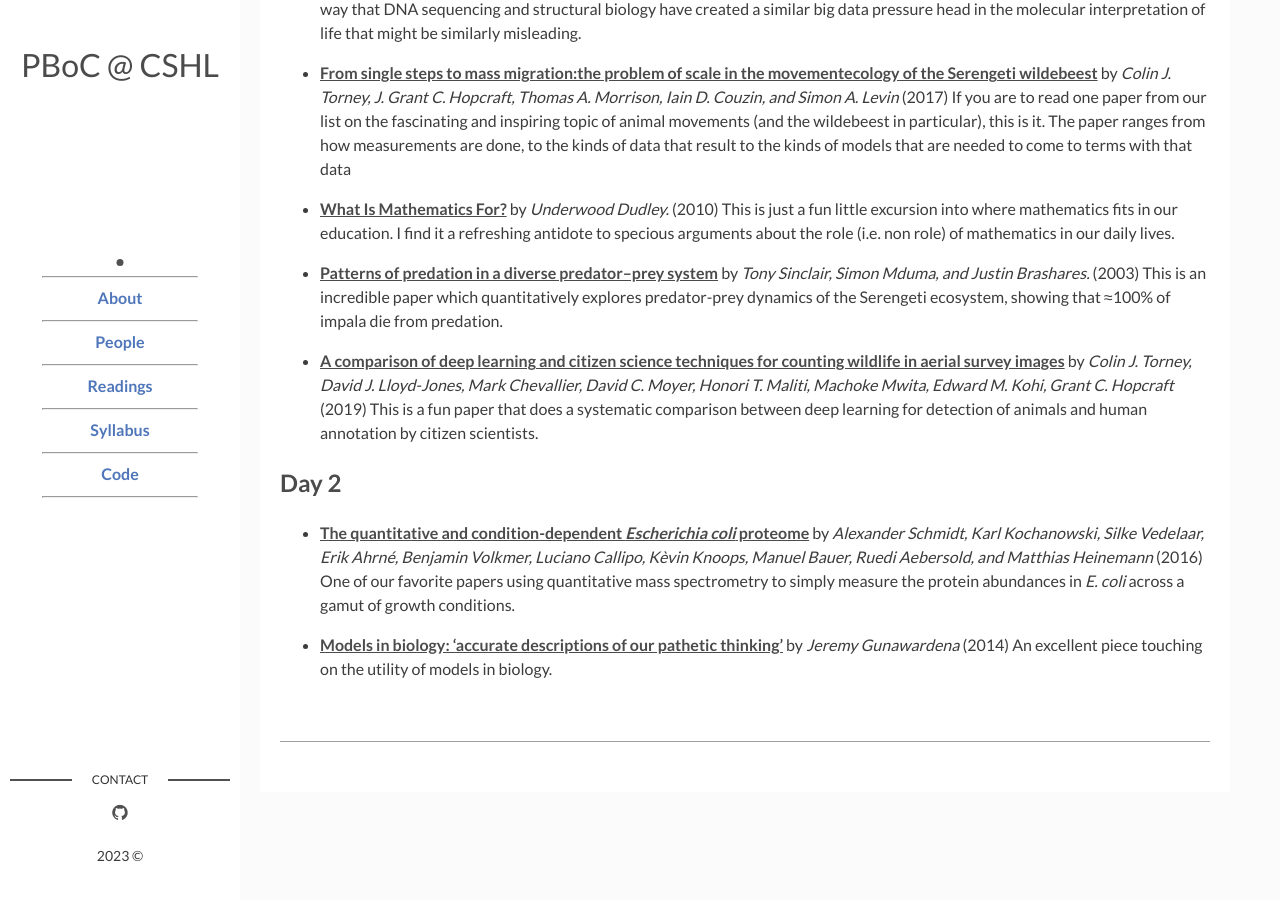
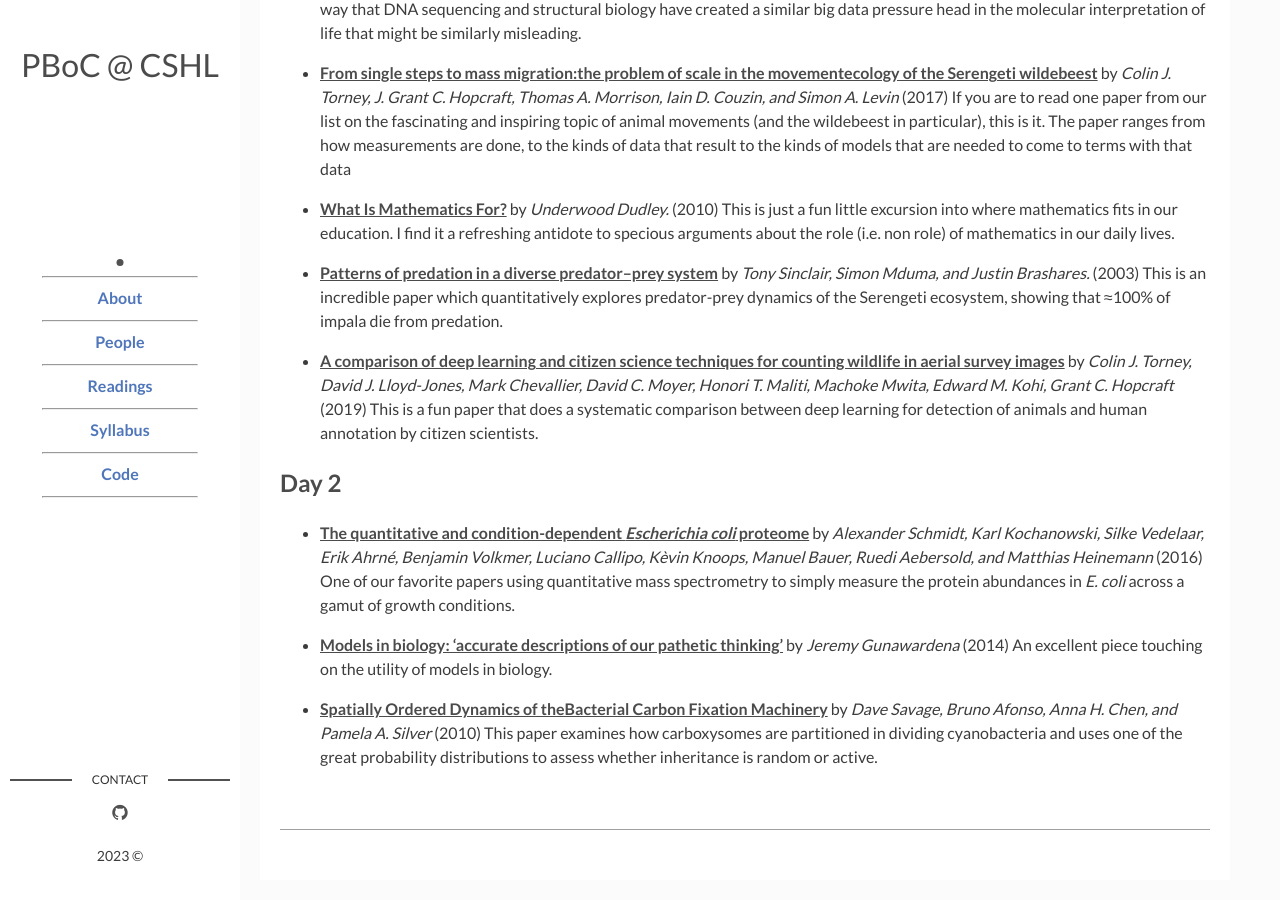
Before and after one commit to RPGroup-PBoC/cshl_pboc_2023, a Jekyll site: the page built from page02_readings.md, in a window 1280 px wide and 900 px high, scrolled down 1434 px. Built offline with Jekyll 4.4.1, drawn with Linux system fonts in a browser that asks for light colours.

Commit message:
Added the carboxysome paper

```diff
--- a/_data/readings.yaml
+++ b/_data/readings.yaml
@@ -93,3 +93,13 @@ Day 2:
     link: gunawardena2014.pdf
     description:
       An excellent piece touching on the utility of models in biology.
+
+  - pub:
+    title: "Spatially Ordered Dynamics of theBacterial Carbon Fixation Machinery"
+    authors: Dave Savage, Bruno Afonso, Anna H. Chen, and Pamela A. Silver
+    year: 2010
+    link: savage2010.pdf
+    description:
+      This paper examines how carboxysomes are partitioned in dividing cyanobacteria
+      and uses one of the great probability distributions to assess whether inheritance
+      is random or active.
```
Also changed, not shown: 1 other file.
